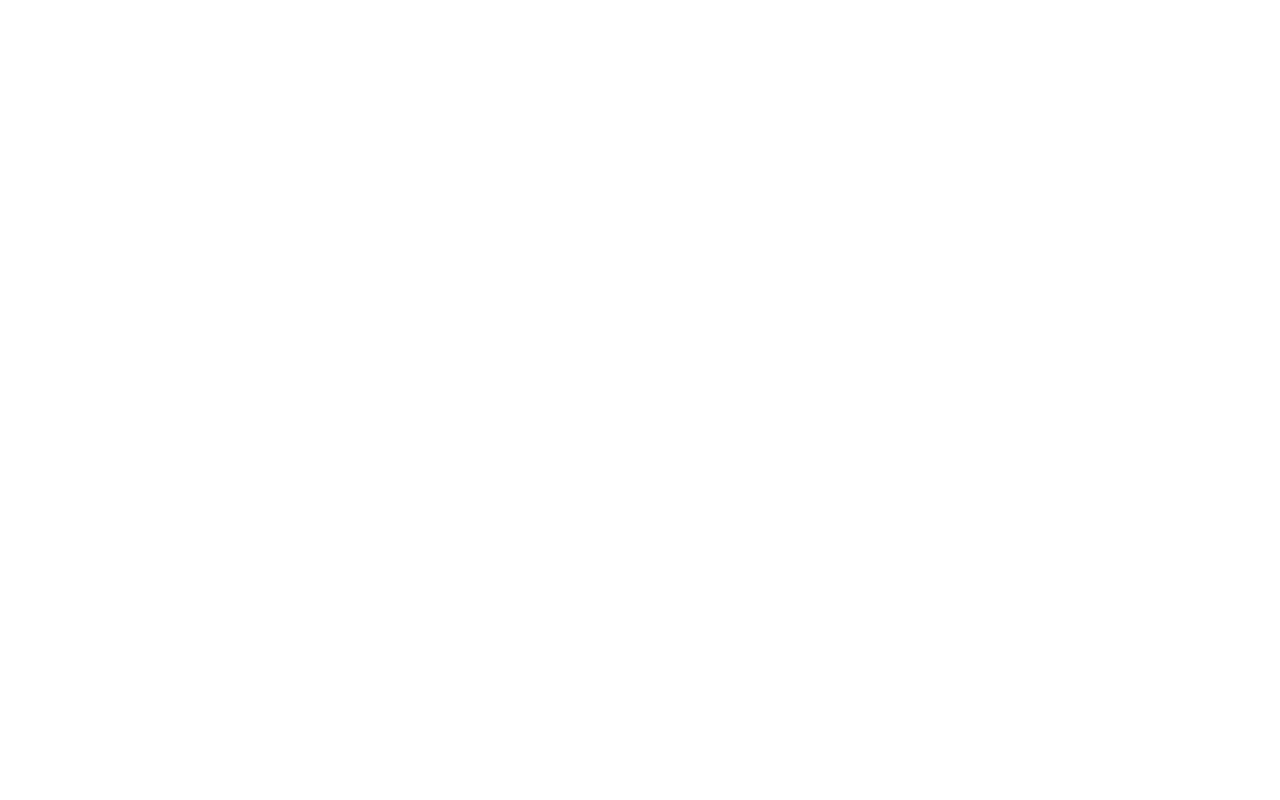
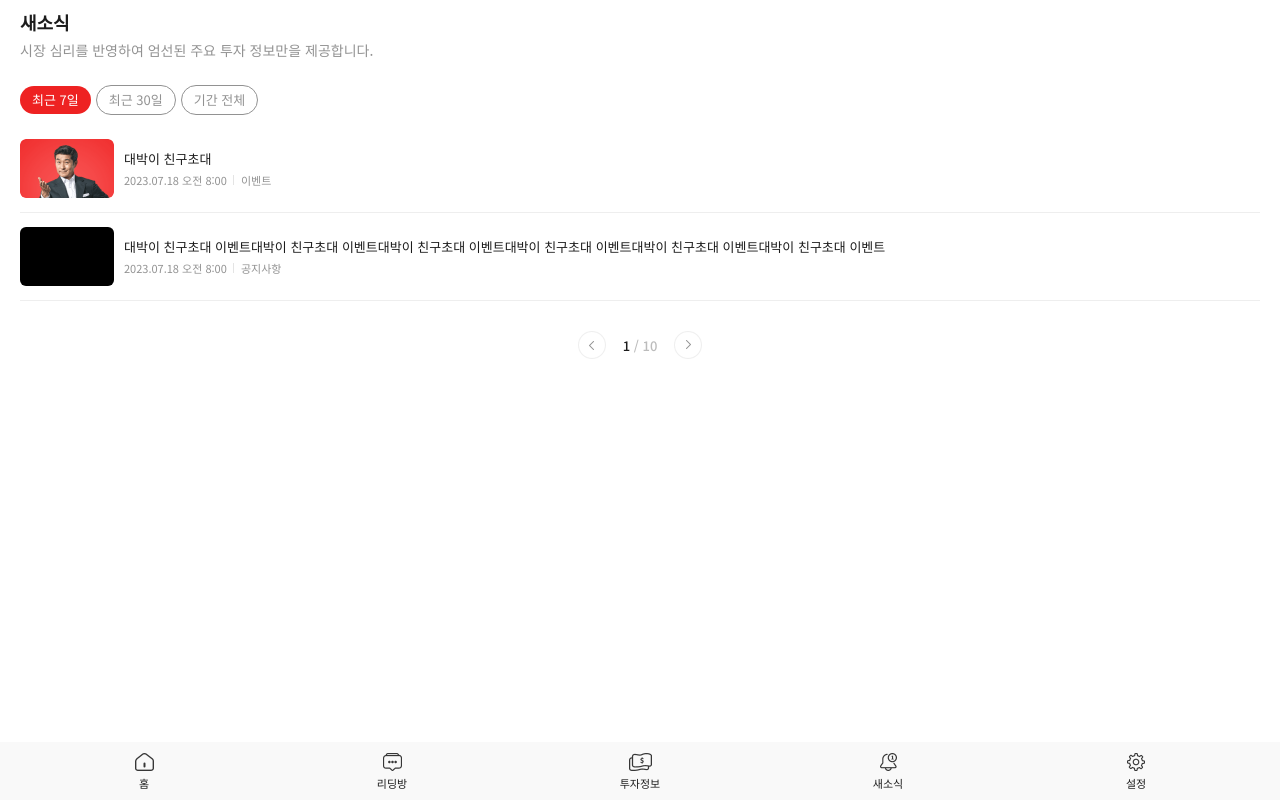
Before and after one commit to kse012050/jackpotAPP-event, a plain HTML site: page news.html in a window 1280 px wide. Drawn offline with nearby package versions, Linux system fonts and the light colour scheme.

Commit message:
새소식 페이지 완료

```diff
--- a/css/global.css
+++ b/css/global.css
@@ -12,13 +12,17 @@ mark{color: var(--colorPoint);}
 [class^="arrow"][class$="left"]{width: 13px; background-image: url('../images/arrow-left.png');}
 
 [class$="Page"]{padding: 0 var(--spasing) 98px;
-    & h2{font-size: 18px; font-weight: 700;
+    & h2{font-size: 18px; font-weight: 700; line-height: 27px;
         &:has(a){height: 45px; display: flex; align-items: center; position: sticky; top: 0; background-color: white; z-index: 100;
-            & a{margin-right: 10px;}
+            & a{line-height: 1; margin-right: 10px;}
         }
-        & + p{font-size: 14px; color: #929292; line-height: 20px; min-height: 40px;}
+        & + p{font-size: 14px; color: #929292; line-height: 20px; margin-bottom: 25px;}
     }
     & h2:not(:has(a)), h2:has(a) + p{padding-top: 9px;}
+    /* & h2{
+        &:is(:not(:has(a)),:has(a) + p){padding-top: 9px;}
+    } */
+    & h2:not(:has(a)) + p{padding-top: 4px;}
 }
 
 /* 포인트 P */
@@ -26,7 +30,7 @@ mark{color: var(--colorPoint);}
 
 /* 텝 버튼 */
 .tabBtns{display: flex; align-items: center; margin-block: 25px 10px;
-    & li{font-size: 13px; color: #929292; line-height: 28px; padding-inline: 12px; border: 1px solid #929292; border-radius: 100em;
+    & li{font-size: 13px; color: #929292; line-height: 28px; padding-inline: 12px; border: 1px solid #929292; border-radius: 100em; cursor: pointer;
         &.active{color: white; background-color: var(--colorPoint); border: none;}
         &:not(:last-child){margin-right: 5px;}
     }
@@ -37,13 +41,14 @@ mark{color: var(--colorPoint);}
     &:has(.topArea){
         & .topArea, ul li{display: flex;}
         & .topArea{font-size: 13px; font-weight: 500; line-height: 39px; background-color: #f5f5f5; border-radius: 10px;}
-        & ul li{font-size: 11px; line-height: 31px; border-bottom: 1px solid #eeeeee;
+        & ul li{line-height: 31px;
             &:not(.add) p:last-child::before{content: '-';}
             &.add p:last-child{color: var(--colorPoint);
                 &::before{content: '+';}
             }
         }
     }
+    & ul li{font-size: 11px; border-bottom: 1px solid #eeeeee;}
 }
 
 /* 페이저 */
@@ -58,9 +63,9 @@ mark{color: var(--colorPoint);}
 }
 
 /* 텝 컨텐츠 */
-.tabContents > *{display: none;
+/* .tabContents > *{display: none;
     &.active{display: block;}
-}
+} */
 
 
 /* 해더 */
--- a/css/page.css
+++ b/css/page.css
@@ -28,3 +28,20 @@
         }
     }
 }
+
+/* 새소식 페이지 */
+.newsPage .boardBox ul li a{display: flex; height: 87px; padding-block: 14px; box-sizing: border-box;
+    & .imgArea{flex-shrink: 0; width: 94px; margin-right: 10px;
+        & img{width: 100%; height: 100%; object-fit: cover; border-radius: 6px;}
+    }
+    & .textArea{ display: flex; flex-direction: column; justify-content: center;
+        & strong{font-size: 13px; font-weight: 500; line-height: 19px;  overflow: hidden; text-overflow: ellipsis; display: -webkit-box; -webkit-line-clamp: 2;  -webkit-box-orient: vertical;
+            &:has(+ p){margin-bottom: 4px;}
+        }
+        & p{line-height: 17px; color: #929292; display: flex; align-items: center;
+            & *:not(:last-child){display: flex; align-items: center;
+                &::after{content: ''; width: 1px; height: 10px; background-color: #e4e4e4; margin-inline: 0.6em;}
+            }
+        }
+    }
+}
--- a/js/common.js
+++ b/js/common.js
@@ -19,10 +19,11 @@ function addCommas(number) {
 
 // 텝
 function tab(){
-    $('.tabBtns > *, .tabContents > *').first().addClass('active');
+    $('.tabBtns > *').first().addClass('active');
+    // $('.tabContents > *').first().addClass('active');
     $('.tabBtns > *').click(function(){
         $('.tabBtns > *, .tabContents > *').removeClass('active');
         $(this).addClass('active');
-        $('.tabContents > *').eq($(this).index()).addClass('active');
+        // $('.tabContents > *').eq($(this).index()).addClass('active');
     })
 }
--- a/news.html
+++ b/news.html
@@ -11,6 +11,66 @@
     <script src="js/common.js"></script>
 </head>
 <body>
-
+    <header>
+        <h1 class="textHidden">대박이APP</h1>
+        <nav>
+            <ul>
+                <li><a href="">홈</a></li>
+                <li><a href="">리딩방</a></li>
+                <li><a href="">투자정보</a></li>
+                <li><a href="">새소식</a></li>
+                <li><a href="">설정</a></li>
+            </ul>
+        </nav>
+    </header>
+    <section class="newsPage">
+        <h2>새소식</h2>
+        <p>
+            시장 심리를 반영하여 엄선된 주요 투자 정보만을
+            제공합니다.
+        </p>
+        <ul class="tabBtns">
+            <li class="active">최근 7일</li>
+            <li>최근 30일</li>
+            <li>기간 전체</li>
+        </ul>
+        <div class="boardBox">
+            <ul>
+                <li>
+                    <a href="">
+                        <div class="imgArea">
+                            <img src="images/test01.png" alt="">
+                        </div>
+                        <div class="textArea">
+                            <strong>대박이 친구초대</strong>
+                            <p>
+                                <time>2023.07.18  오전 8:00</time>
+                                <span>이벤트</span>
+                            </p>
+                        </div>
+                    </a>
+                </li>
+                <li>
+                    <a href="">
+                        <div class="imgArea">
+                            <img src="images/test.png" alt="">
+                        </div>
+                        <div class="textArea">
+                            <strong>대박이 친구초대 이벤트대박이 친구초대 이벤트대박이 친구초대 이벤트대박이 친구초대 이벤트대박이 친구초대 이벤트대박이 친구초대 이벤트</strong>
+                            <p>
+                                <time>2023.07.18  오전 8:00</time>
+                                <span>공지사항</span>
+                            </p>
+                        </div>
+                    </a>
+                </li>
+            </ul>
+        </div>
+        <div class="pagerBox">
+            <a href="" class="imgBox">이전</a>
+            <p><b>1</b> / 10</p>
+            <a href="" class="imgBox">다음</a>
+        </div>
+    </section>
 </body>
 </html>
```
Also changed, not shown: reserves.html (+7 -7 lines).
